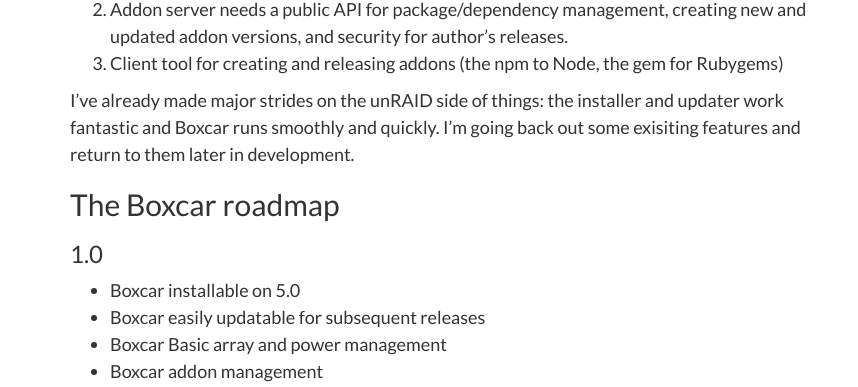
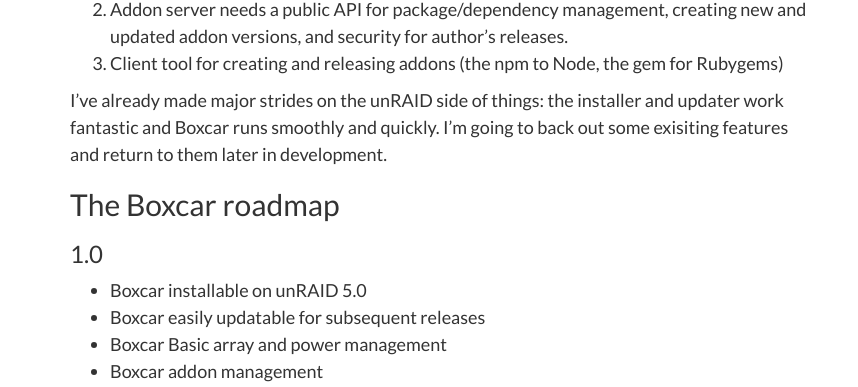
Before and after one commit to nicinabox/boxcar, a Jekyll site: the page built from _posts/2013-09-01-roadmap.md, in a window 1280 px wide. Shown: the part 568-955 px from the top of the page, without its empty margins (0-858 px from the left). Built offline with Jekyll 4.4.1, drawn with Linux system fonts in a browser that asks for light colours; nearby versions of some CDN libraries; Markdown is read by kramdown in place of the engine named in the settings; comment, search, counter and statistics services are not loaded.

Commit message:
Fix typo

```diff
--- a/_posts/2013-09-01-roadmap.md
+++ b/_posts/2013-09-01-roadmap.md
@@ -19,13 +19,13 @@ There are a few feature milestones for 1.0:
 2. Addon server needs a public API for package/dependency management, creating new and updated addon versions, and security for author's releases.
 3. Client tool for creating and releasing addons (the npm to Node, the gem for Rubygems)
 
-I've already made major strides on the unRAID side of things: the installer and updater work fantastic and Boxcar runs smoothly and quickly. I'm going back out some exisiting features and return to them later in development.
+I've already made major strides on the unRAID side of things: the installer and updater work fantastic and Boxcar runs smoothly and quickly. I'm going to back out some exisiting features and return to them later in development.
 
 ## The Boxcar roadmap
 
 ### 1.0
 
-* Boxcar installable on 5.0
+* Boxcar installable on unRAID 5.0
 * Boxcar easily updatable for subsequent releases
 * Boxcar Basic array and power management
 * Boxcar addon management
```
